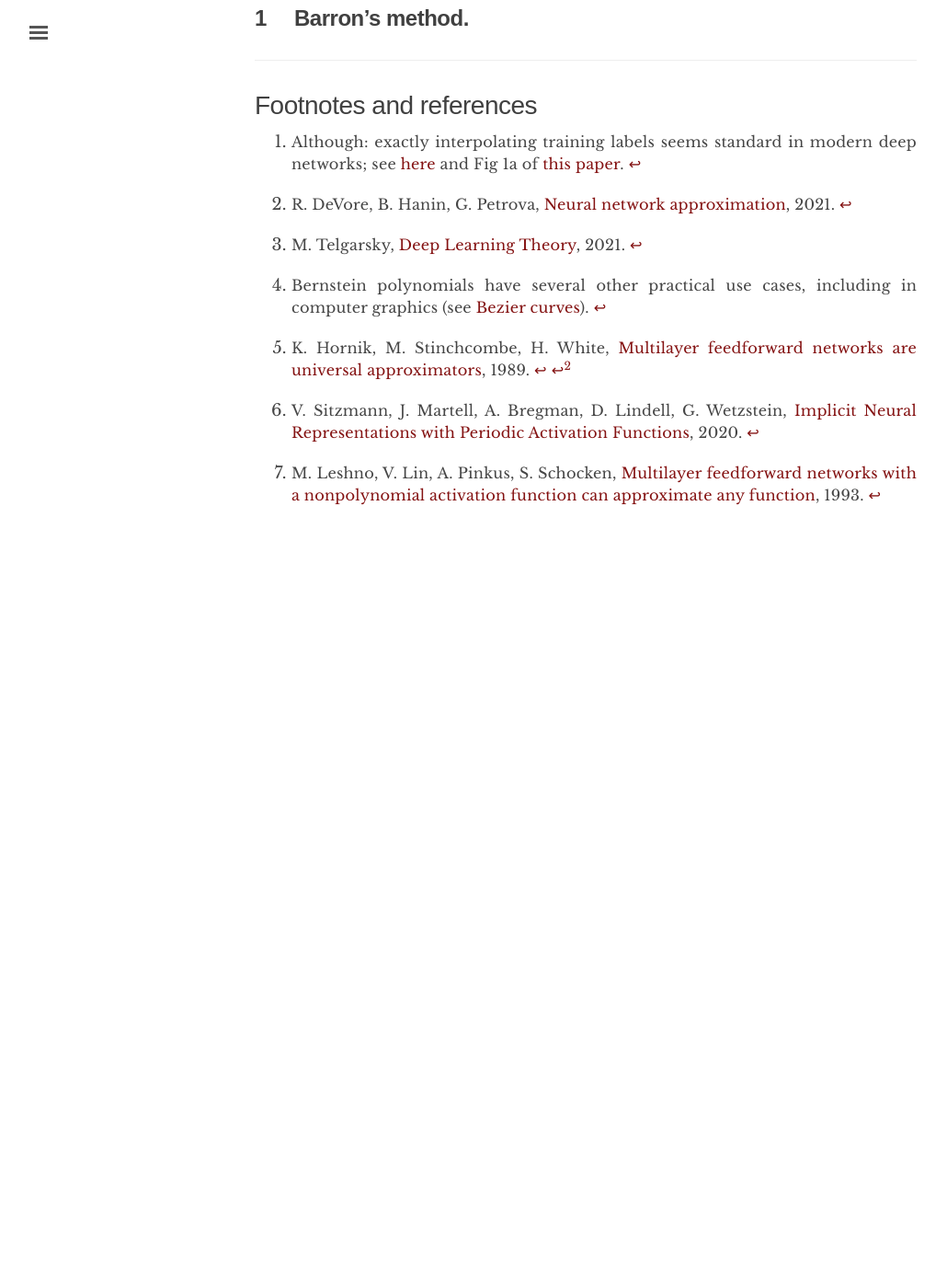
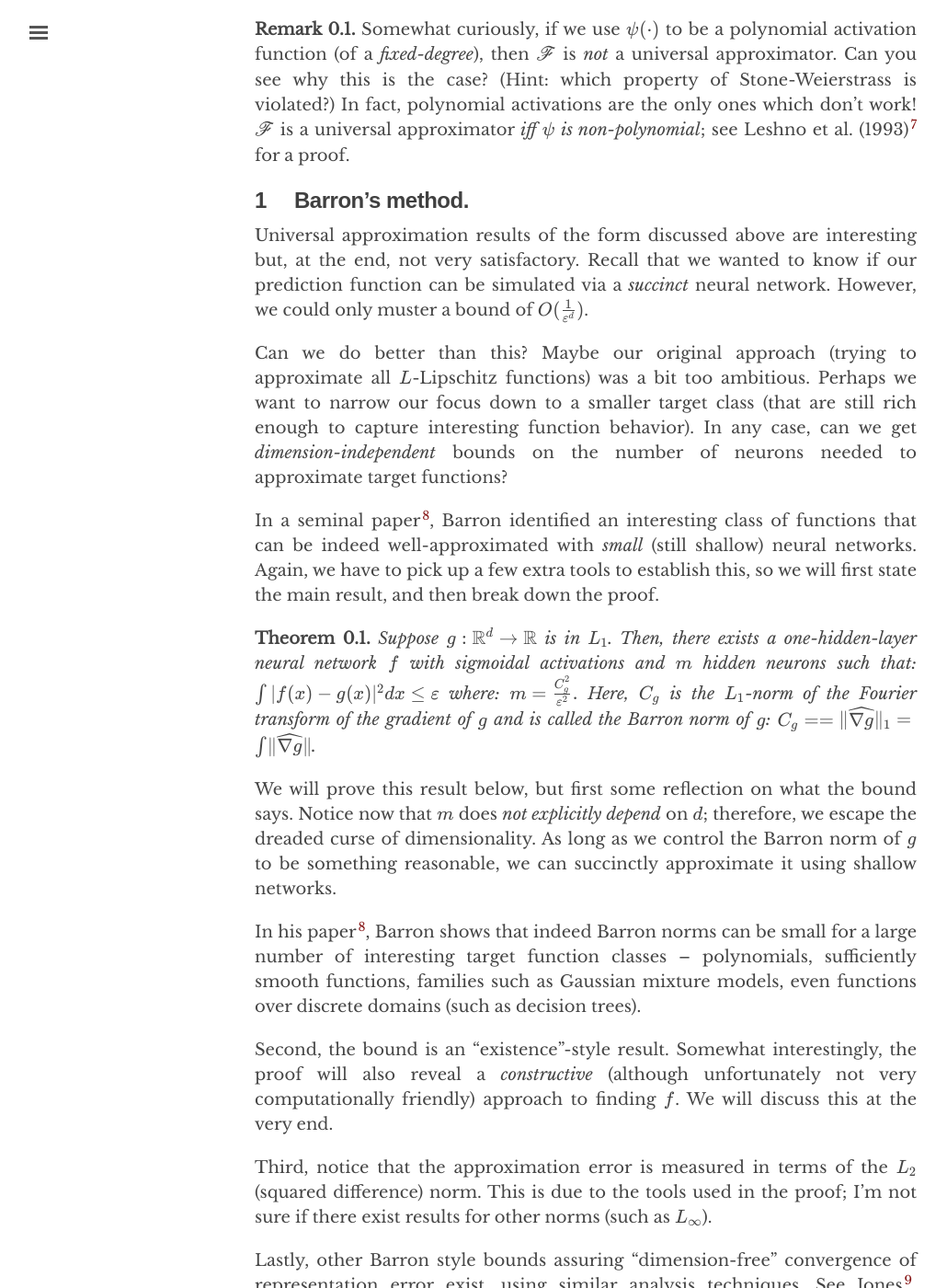
Before and after one commit to chinmayhegde/fodl, a Jekyll site: the page built from _posts/2022-01-17-representation02.md, in a window 1280 px wide and 1400 px high, scrolled down 6951 px. Shown: the whole window at 92% size, without its empty margins (3-1033 px from the left). Built offline with Jekyll 4.4.1, drawn with Linux system fonts in a browser that asks for light colours; nearby versions of some CDN libraries; before the commit the page ends 7581 px from its top, so only the background shows below that; some of the changed text lies outside the part shown.

Commit message:
Update 2022-01-17-representation02.md

```diff
--- a/_posts/2022-01-17-representation02.md
+++ b/_posts/2022-01-17-representation02.md
@@ -35,7 +35,10 @@ $$
 
 where $\mu$ is some measure defined over $\text{dom}(g)$. Likewise for the $L_\infty$- (or the sup-)norm, and so on.
 
-Let us first define a useful property to characterize univariate functions.
+### Univariate functions
+{:.label}
+
+We begin with the special case of $d=1$ (i.e., the prediction function $g$ is univariate). Let us first define a useful property to characterize univariate functions.
 
 **Definition (univariate Lipschitz)**{:.label #Lipschitz}
   A function $g : \R \rightarrow \R$ is $L$-Lipschitz if for all $u,v \in \R$, we have that $|f(u) - f(v) | \leq L |u - v|$.
@@ -43,7 +46,7 @@ Let us first define a useful property to characterize univariate functions.
 
 Why is this an interesting property? Any smooth function with bounded derivative is Lipschitz; in fact, certain non-smooth functions (such as the ReLU) are also Lipschitz. Lipschitz-ness does not quite capture everything we care about (e.g. discontinuous functions are not Lipschitz, which can be somewhat problematic if there are "jumps" in the label space). But it serves as a large enough class of functions to prove interesting results.
 
-An additional benefit of Lipschitzness is due to approximability. If our target function $f$ is Lipschitz continuous with small $L$, then we can easily show that it can be well-approximated by a two-layer network with threshold activations: $\psi(z) = \mathbb{I}(z \geq 0)$. We prove:
+An additional benefit of Lipschitzness is due to approximability. If our target function $f$ is $L$-Lipschitz with reasonable $L$, then we can show that it can be well-approximated by a two-layer network with threshold activations: $\psi(z) = \mathbb{I}(z \geq 0)$. We prove:
 
 **Theorem**{:.label #univariatesimple}
   Let $g : [0,1] \rightarrow \R$ be $L$-Lipschitz. Then, it can be  $\varepsilon$-approximated in the sup-norm by a two-layer network with $O(\frac{L}{\varepsilon})$ hidden threshold neurons.
@@ -74,6 +77,9 @@ An additional benefit of Lipschitzness is due to approximability. If our target
 **Remark**{:.label #UnivarianteRem1}
 So we can approximate $L$-Lipschitz functions with $O(L/\varepsilon)$ threshold neurons. Would the answer change if we used ReLU activations? (Hint: no, up to constants; prove this.)
 {:.remark}
+
+### Multivariate functions
+{:.label}
 
 Of course, in deep learning we rarely care about univariate functions (i.e., where the input is 1-dimensional). We can ask a similar question in the more general case. Suppose we have $L$-Lipschitz functions over $d$ input variables and we want to approximate it using shallow neural networks. How many neurons do we need?
 
@@ -165,13 +171,13 @@ The Weierstrass theorem showed that that the set of *all* polynomials is a unive
 We will use this property to show that (in very general situations) the family of shallow neural networks with a single hidden layer are universal approximators. To be precise, let $f(x)$ be a single neuron:
 
 $$
-f : x \mapsto \alpha \psi(\langle w, x \rangle + b)
+f_{\alpha,w,b} : x \mapsto \alpha \psi(\langle w, x \rangle + b)
 $$
 
 and define
 
 $$
-\f = \text{span}_{\alpha,w,b} \lbrace f(x) \rbrace
+\f = \text{span}_{\alpha,w,b} \lbrace f_{\alpha,w,b} \rbrace
 $$
 
 as the space of all possible single-hidden-layer networks with activation $\psi$. We prove the following several results, and follow these with several remarks.
@@ -195,24 +201,28 @@ as the space of all possible single-hidden-layer networks with activation $\psi$
 {:.proof}
 
 **Theorem**{:.label #univapproxsigmoid}
-  If we use any sigmoidal activation $\psi(\cdot)$ that is continuous, then $\f$ is a universal approximator. Here a sigmoidal activation is a function $\psi$ such that $\lim_{z \rightarrow -\infty} = 0$ and $\lim_{z \rightarrow +\infty} = 1$.
+  If we use any sigmoidal activation $\psi(\cdot)$ that is continuous, then $\f$ is a universal approximator. Here a sigmoidal activation is a function $\psi$ such that $\lim_{z \rightarrow -\infty} = 0$ and $\lim_{z \rightarrow +\infty} = 1$. This result covers "threshold" activations, hard/soft tanh, regular sigmoids, etc.
 {:.theeorem}
 
 **Proof**{:.label #univapproxcosproof}
   This was also proved in the OG paper by Hornik et al[^hornik]. *(COMPLETE)*
 {:.proof}
 
+**Remark**{:.label #remunivapprox0}
+  Corollary: can you show that if sigmoids work, then ReLUs also work?
+{:.remark}
+
+
 **Remark**{:.label #remunivapprox1}
   The use of sinusoidal activations is not standard in deep learning, although they have found use in some fantastic new applications in the context of solving partial differential equations[^siren]. Later we will explore other (theoretical) applications of cosines.
 {:.remark}
 
 **Remark**{:.label #remunivapprox2}
-  Notice here that these results are silent on how large $m$ needs to be in terms of $\varepsilon$. If we unpack terms carefully, we again see a scaling of $m$ with $O(\frac{1}{\varepsilon^d})$, similar to what we had before. This property arises to due to closure under products.
+  Notice here that these results are silent on how large $m$ needs to be in terms of $\varepsilon$. If we unpack terms carefully, we again see a scaling of $m$ with $O(\frac{1}{\varepsilon^d})$, similar to what we had before. This property arises to due to closure under products. The curse of dimensionality strikes yet again.
 {:.remark}
 
 **Remark**{:.label #remunivapprox3}
   Somewhat curiously, if we use $\psi(\cdot)$ to be a polynomial activation function (of a *fixed-degree*), then $\f$ is *not* a universal approximator. Can you see why this is the case? (Hint: which property of Stone-Weierstrass is violated?)
-
   In fact, polynomial activations are the only ones which don't work! $\f$ is a universal approximator *iff $\psi$ is non-polynomial*; see Leshno et al. (1993)[^leshno] for a proof.
 {:.remark}
 
@@ -220,6 +230,55 @@ as the space of all possible single-hidden-layer networks with activation $\psi$
 ## Barron's method
 {:.label}
 
+Universal approximation results of the form discussed above are interesting but, at the end, not very satisfactory. Recall that we wanted to know if our prediction function can be simulated via a *succinct* neural network. However, we could only muster a bound of $O(\frac{1}{\varepsilon^d})$.
+
+Can we do better than this? Maybe our original approach (trying to approximate all $L$-Lipschitz functions) was a bit too ambitious. Perhaps we want to narrow our focus down to a smaller target class (that are still rich enough to capture interesting function behavior). In any case, can we get *dimension-independent* bounds on the number of neurons needed to approximate target functions?
+
+In a seminal paper[^barron], Barron identified an interesting class of functions that can be indeed well-approximated with *small* (still shallow) neural networks. Again, we have to pick up a few extra tools to establish this, so we will first state the main result, and then break down the proof.
+
+
+**Theorem**{:.label #univapproxbarron}
+  Suppose $g : \R^d \rightarrow \R$ is in $L_1$. Then, there exists a one-hidden-layer neural network $f$ with sigmoidal activations and $m$ hidden neurons such that:
+  \\( \int | f(x) - g(x) |^2 dx \leq \varepsilon \\)
+  where:
+  \\( m = \frac{C_g^2}{\varepsilon^2} . \\)
+  Here, $C_g$ is the $L_1$-norm of the *Fourier transform* of the *gradient* of $g$ and is called the *Barron norm* of $g$:
+  \\( C_g = = \lVert \widehat{\nabla g} \rVert_1 = \int \lVert \widehat{\nabla g} \rVert \\).
+{:.theorem}
+
+
+We will prove this result below, but first some reflection on what the bound says. Notice now that $m$ does *not explicitly depend* on $d$; therefore, we escape the dreaded curse of dimensionality. As long as we control the Barron norm of $g$ to be something reasonable, we can succinctly approximate it using shallow networks.
+
+In his paper[^barron], Barron shows that indeed Barron norms can be small for a large number of interesting target function classes -- polynomials, sufficiently smooth functions, families such as Gaussian mixture models, even functions over discrete domains (such as decision trees).
+
+Second, the bound is an "existence"-style result. Somewhat interestingly, the proof will also reveal a *constructive* (although unfortunately not very computationally friendly) approach to finding $f$. We will discuss this at the very end.
+
+Third, notice that the approximation error is measured in terms of the $L_2$ (squared difference) norm. This is due to the tools used in the proof; I'm not sure if there exist results for other norms (such as $L_\infty$).
+
+Lastly, other Barron style bounds assuring "dimension-free" convergence of representation error exist, using similar analysis techniques. See Jones[^jones], Girosi[^girosi], and these lecture notes by Recht[^recht].
+
+---
+
+Let's now give a proof sketch of Barron's theorem [Theorem](#univapproxbarron). We will be somewhat handwavy, focusing on intuition and being sloppy with derivations; for a more careful treatment, see Telgarsky's notes[^mjt]. The proof follows from two observations:
+
+* Write out the function $g$ *exactly* in terms of the *Fourier* basis functions (with possibly infinitely many coefficients), and map this to an infinitely-wide neural network.
+
+* Using Maurey's empirical method (also sometimes called the "probabilistic method"), show that one can *sample* from an appropriate distribution defined on the basis functions, and get a succinct (but good enough) approximation of $g$. Specifically, to get $\varepsilon$-accurate approximation, we need $m = O(\frac{1}{\varepsilon^2})$ samples.
+
+### Proof Part 1: Fourier decomposition
+{:.label}
+
+** _COMPLETE_ **.
+
+### Proof part 2: The empirical method of Maurey
+{:.label}
+
+** _COMPLETE_ **.
+
+### Epilogue: A constructive approximation via Frank-Wolfe
+{:.label}
+
+** _COMPLETE_ **.
 
 ---
 
@@ -245,3 +304,12 @@ as the space of all possible single-hidden-layer networks with activation $\psi$
 
 [^leshno]:
     M. Leshno, V. Lin, A. Pinkus, S. Schocken, [Multilayer feedforward networks with a nonpolynomial activation function can approximate any function](https://www.sciencedirect.com/science/article/abs/pii/S0893608005801315), 1993.
+
+[^barron]:
+    A. Barron, [Universal Approximation Bounds for Superpositions of a Sigmoidal Function](http://www.stat.yale.edu/~arb4/publications_files/UniversalApproximationBoundsForSuperpositionsOfASigmoidalFunction.pdf), 1993.
+
+[^jones]:
+    L. Jones, [A Simple Lemma on Greedy Approximation in Hilbert Space and Convergence Rates for Projection Pursuit Regression and Neural Network Training](https://projecteuclid.org/journals/annals-of-statistics/volume-20/issue-1/A-Simple-Lemma-on-Greedy-Approximation-in-Hilbert-Space-and/10.1214/aos/1176348546.full), 1992.
+
+[^girosi]:
+    F. Girosi, [Regularization Theory, Radial Basis Functions and Networks](https://link.springer.com/chapter/10.1007/978-3-642-79119-2_8), 1994.
```
